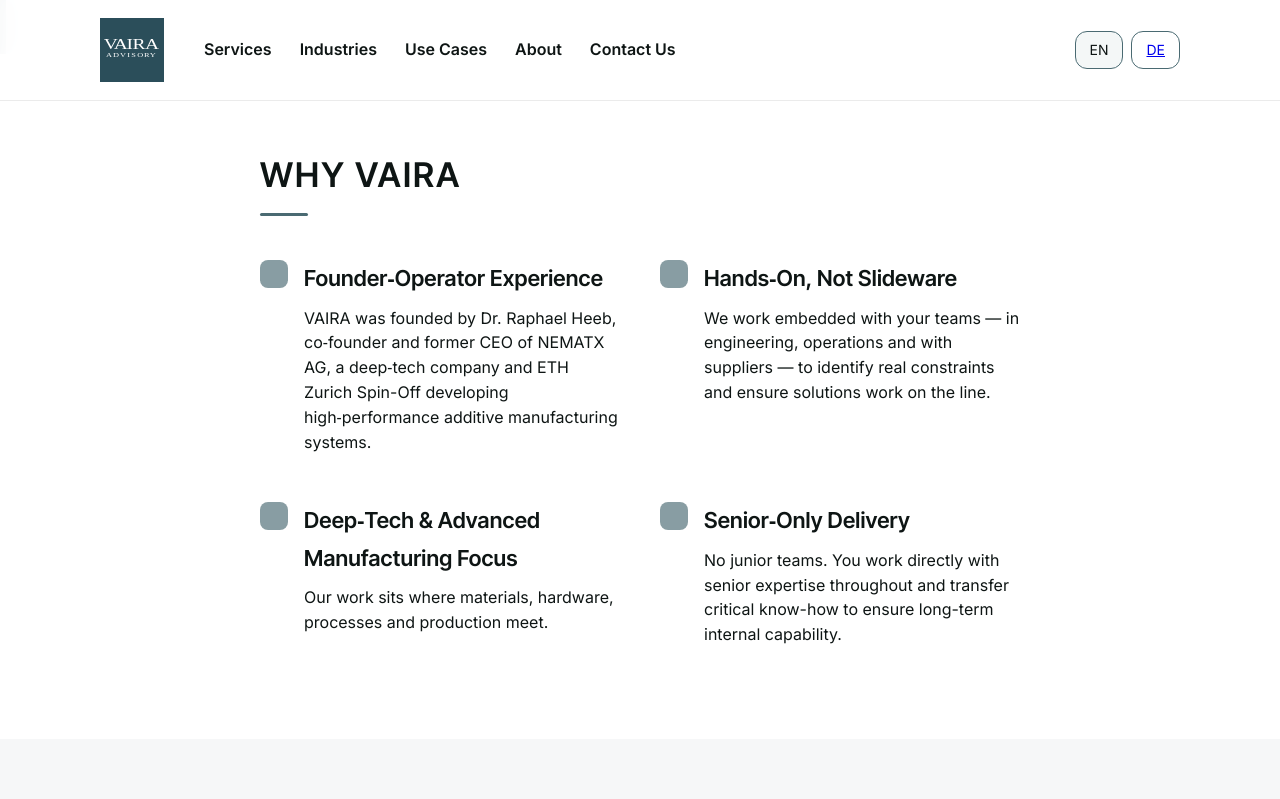
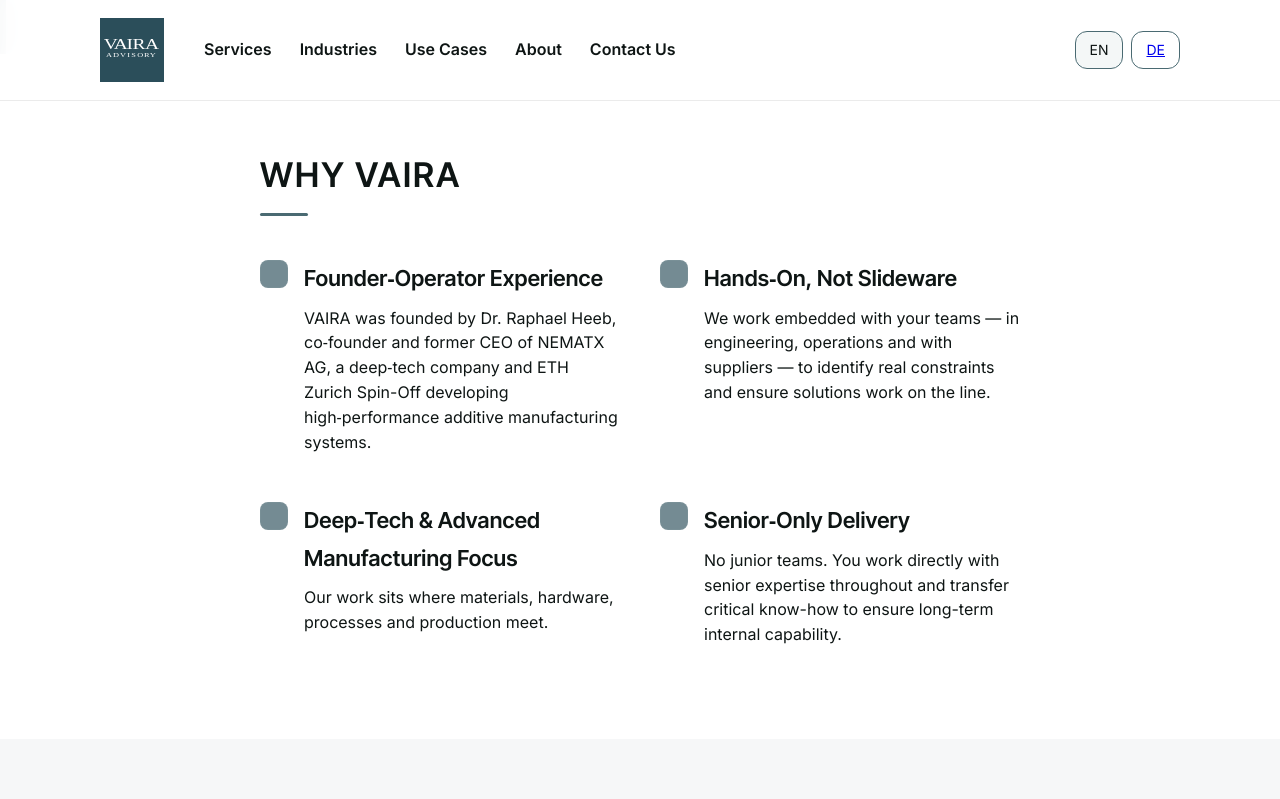
Before and after one commit to raphaelheeb/vaira-advisory, a Jekyll site: the page built from index.html, in a window 1280 px wide and 1400 px high, scrolled down 1752 px. Shown: the top 799 px of the window. Built offline with Jekyll 4.4.1, drawn with Linux system fonts in a browser that asks for light colours; grey boxes are pictures that could not be loaded.

Commit message:
Update styles.css

```diff
--- a/assets/css/styles.css
+++ b/assets/css/styles.css
@@ -581,7 +581,7 @@
   width: 28px;
   height: 28px;
   border-radius: 8px;
-  background: #4A6A72;
+  background: #2B4E5A;
   opacity: 0.65;
   border: 1px solid rgba(74, 106, 114, 0.25);
   flex-shrink: 0;
```
